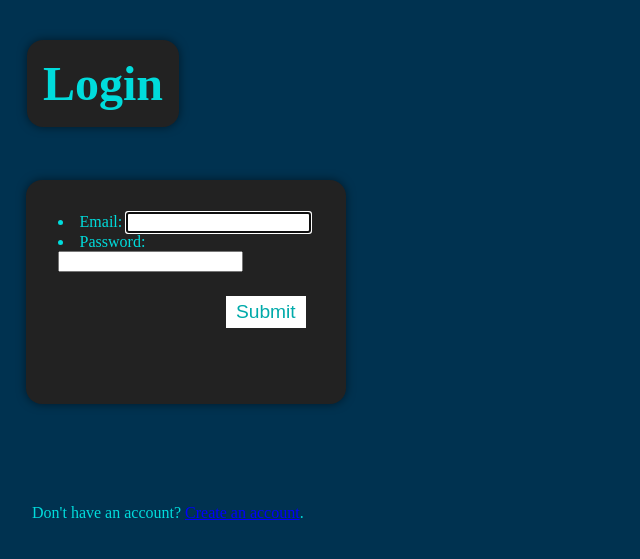
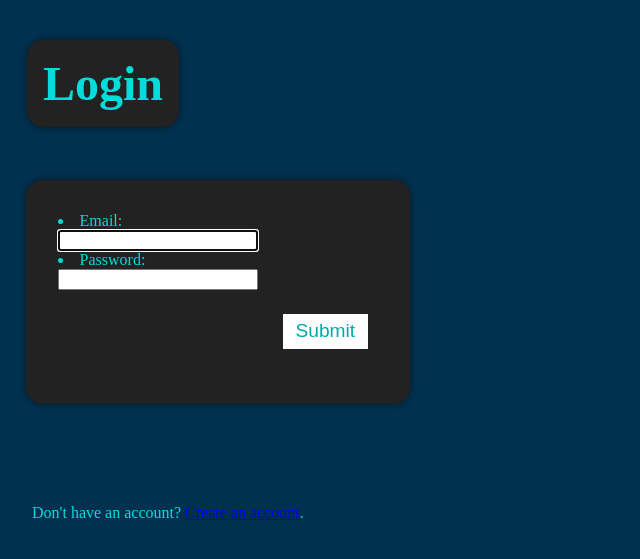
Before and after one commit to XantaKross/NotesReminderOpen, a Django app: page /Login/ in a window 1280 px wide. Shown: the top 559 px of the page, without its empty margins (0-640 px from the left). Run offline with Django 4.2, Linux system fonts and the light colour scheme.

Commit message:
Fixed ui for login&signup

```diff
--- a/Accounts/static/css/log_in_style.css
+++ b/Accounts/static/css/log_in_style.css
@@ -14,10 +14,9 @@
 
 .form {
     position: fixed;
-    width: 20%;
+    width: 25%;
     height: 20%;
     font-size: 100%;
-    float: left;
     top: 22.5%;
     left: 2%;
     color: rgb(0, 220, 220);
@@ -25,6 +24,17 @@
     padding: 2rem;
     border-radius: 1rem;
     box-shadow: 0 0 10px rgba(0, 0, 0, 0.5);
+}
+
+input {
+    display: inline-block;
+    width: 60%;
+
+}
+
+label {
+    display: inline-block;
+    width: 80%;
 }
 
 
```
Also changed, not shown: Accounts/static/css/sign_in_style.css (+11 -6 lines).
